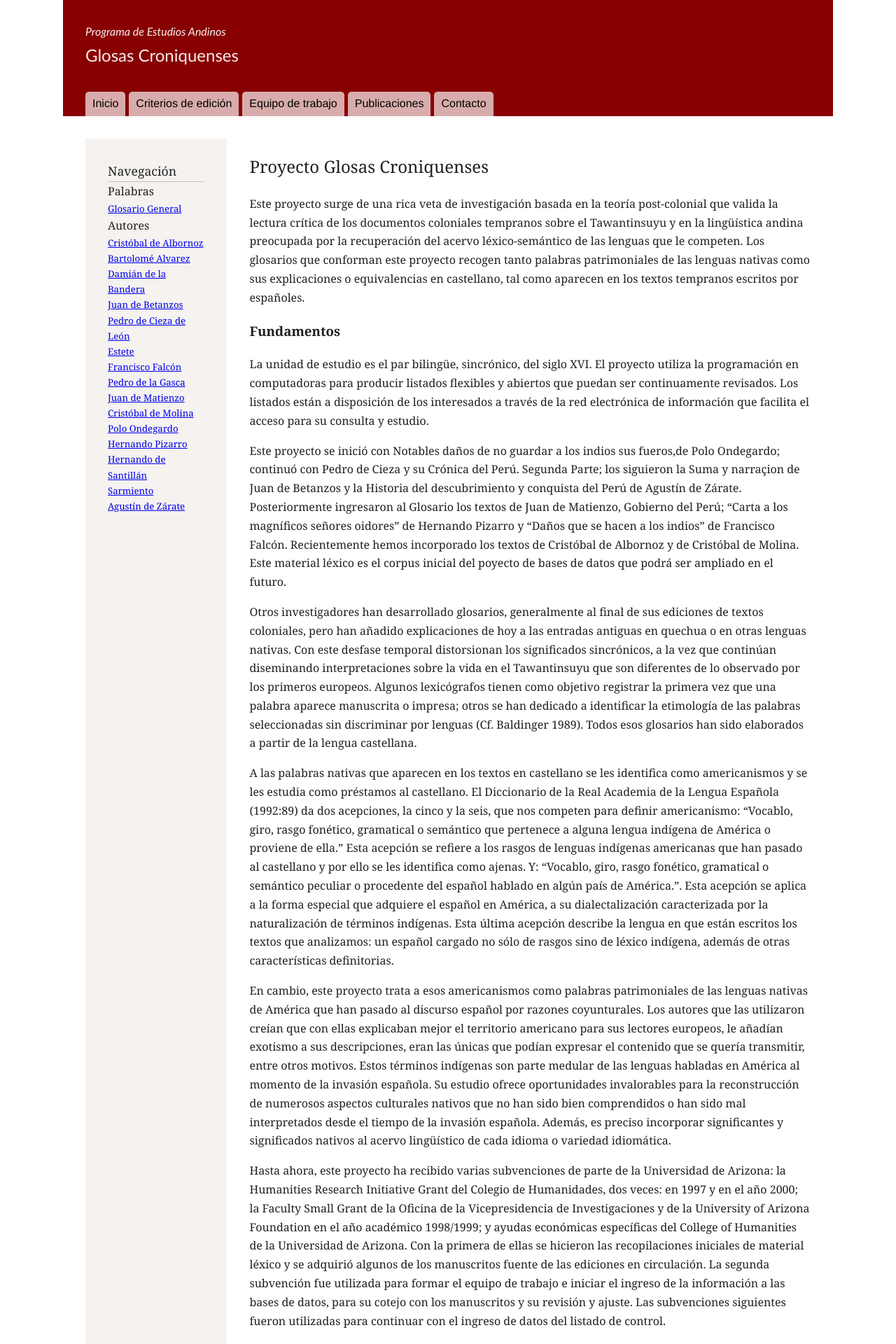
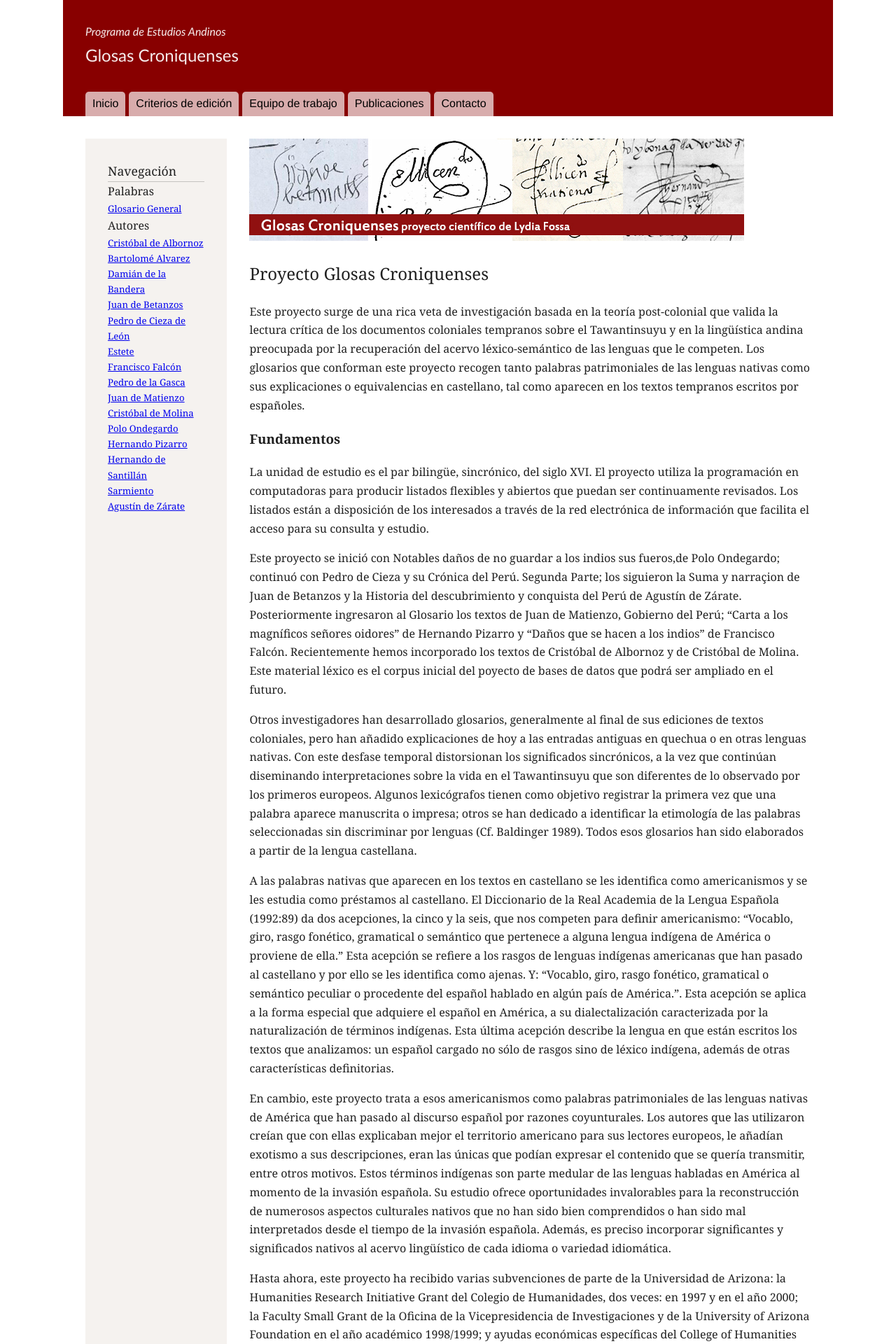
Before and after one commit to scholarslab/glosas, a Jekyll site: the page built from index.md, in a window 1280 px wide. Shown: the top 1920 px of the page at 70% size. Built offline with Jekyll 4.4.1, drawn with Linux system fonts in a browser that asks for light colours.

Commit message:
Adds default banner.

```diff
--- a/_layouts/page.html
+++ b/_layouts/page.html
@@ -2,6 +2,9 @@
 layout: default
 ---
 <article>
+    <img src="{{ site.baseurl }}/imagenes/bannerprincipal.jpg" alt="">
+    {% if page.title != 'Home' %}
     <h1>{{ page.title }}</h1>
+    {% endif %}
     {{ content }}
 </article>
```
Also changed, not shown: index.md (+1 -1 lines).
